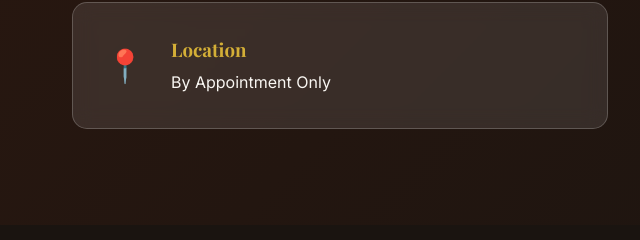
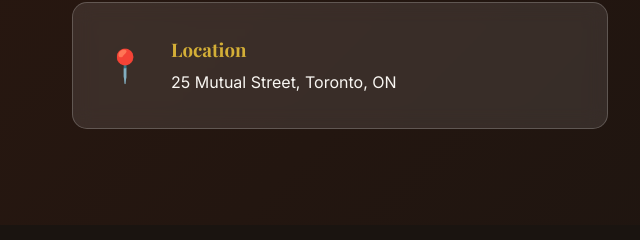
Before and after one commit to TOSINIRL/IRLMEDIA, a website: page index.html in a window 1280 px wide. Shown: the part 4098-4338 px from the top of the page, 0-640 px from the left. Drawn offline with nearby package versions, Linux system fonts and the light colour scheme.

Commit message:
Update location address

```diff
--- a/index.html
+++ b/index.html
@@ -256,7 +256,7 @@
                         <div class="contact-icon">📍</div>
                         <div class="contact-details">
                             <h3>Location</h3>
-                            <p>By Appointment Only</p>
+                            <p>25 Mutual Street, Toronto, ON</p>
                         </div>
                     </div>
                 </div>
```
